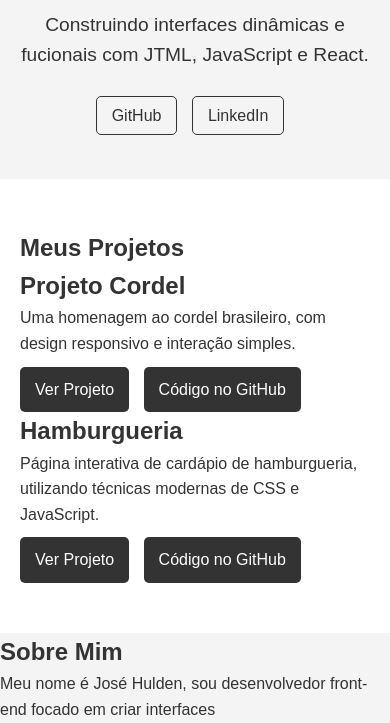
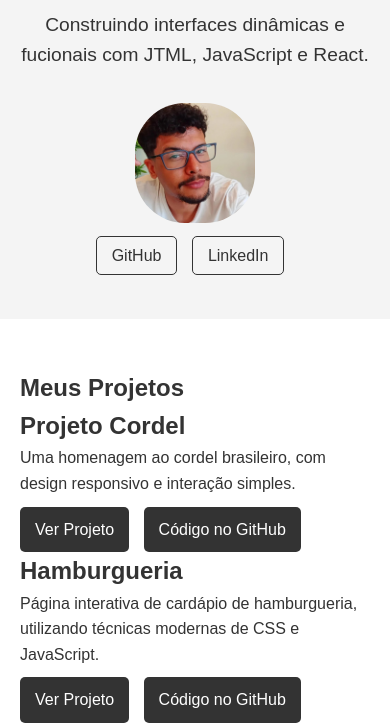
Before and after one commit to huelden/prot, a plain HTML site: page index.html in a window 390 px wide. Shown: the part 434-1157 px from the top of the page. Drawn offline with Linux system fonts and the light colour scheme.

Commit message:
interações
dando início a implantação de iterações
movimento de zoom na foto
e mudança  de cor ao clicar
obs: teste de iteração

```diff
--- a/index.html
+++ b/index.html
@@ -24,6 +24,10 @@
         <div class="intro">
             <h2>Desenvolvedor Front-End Criativo</h2>
             <p>Construindo interfaces dinâmicas e fucionais com JTML, JavaScript e React. </p>
+            <div class="profile-photo">
+                <img src="imag/eu-02.jpg" alt="Foto de José Huelden">
+
+            </div>
             <div class="socials">
                 <a href="https://github.com/huelden" target="_blank">GitHub</a>
                 <a href="https://linkedin.com/in/huelden" target="_blank">LinkedIn</a>
--- a/script.js
+++ b/script.js
@@ -7,3 +7,13 @@ document.querySelectorAll('nav a').forEach(anchor =>{
         });
     });
 });
+
+// Altera a cor de fundo da página ao clicar na foto
+const profilePhoto = document.querySelector('.profile-photo');
+
+profilePhoto.addEventListener('click', () => {
+    document.body.style.backgroundColor = '#dee7ef'; // Muda a cor de fundo
+    setTimeout(() => {
+        document.body.style.backgroundColor = '#b0bbc4'; // Volta à cor original após 500ms
+    }, 500);
+});
--- a/style.css
+++ b/style.css
@@ -12,7 +12,7 @@ body{
 }
 
 header{
-    background-color: #333;
+    background-color: #102447;
     color: #fff;
     padding: 1rem 0;
     text-align: center;
@@ -106,3 +106,39 @@ footer {
     background-color: #333;
     color: #fff;
 }
+.profile-photo {
+    margin: 20px auto;
+    width: 150px;
+    height: 150px;
+    border-radius: 50px;
+    overflow: hidden;
+    transition: transform 0.3s ease-in-out, filter 0,3s ease-in-out;
+    cursor: pointer;
+}
+.profile-photo img {
+    width: 100%;
+    height: 100%;
+    object-fit: cover;
+    transition: transform 0.3s ease-in-out;
+}
+
+.profile-photo:hover{
+    transform: scale(1.1);
+    filter: brightness(1.2);
+}
+
+.profile-photo img:hover{
+    transform: scale(1.2);
+
+}
+
+.profile-photo:active {
+    transform: rotate(360deg);
+}
+
+@media (max-width: 768px) {
+    .profile-photo {
+        width: 120px;
+        height: 120px;
+    }
+}
```
Also changed, not shown: imag/eu-01.webp (added), imag/eu-02.jpg (added).
